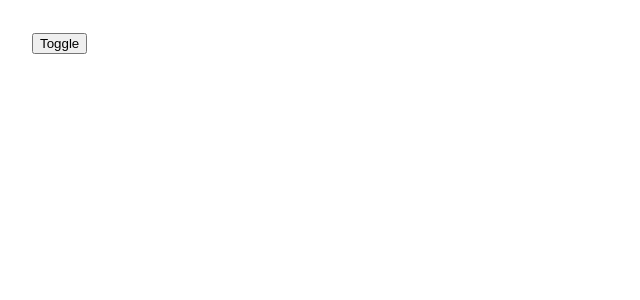
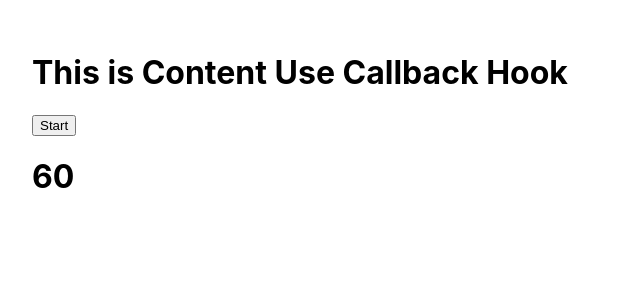
Before and after one commit to devJS-fstack/react-demo, a React (Create React App) app: page / in a window 1280 px wide. Shown: the top 300 px of the page, without its empty margins (0-640 px from the left). Built offline with nearby package versions, Linux system fonts and the light colour scheme.

Commit message:
use callback practice

```diff
--- a/src/index.js
+++ b/src/index.js
@@ -4,29 +4,31 @@ import './index.css';
 import App from './App';
 import App_Todo from './script/App_Todo'
 import App_UseEffects from './script/App_UseEffects'
+import App_UseRef from './script/App_UseRef'
+import App_UseCallback from './script/App_UseCallback'
 import reportWebVitals from './reportWebVitals';
 
 
 // === Ex4(useEffect)
 
-function emitComment(id) {
-  setInterval(() => {
-    window.dispatchEvent(
-      new CustomEvent(`lesson-${id}`, {
-        detail: id,
-      })
-    )
-  }, 2000)
-}
+// function emitComment(id) {
+//   setInterval(() => {
+//     window.dispatchEvent(
+//       new CustomEvent(`lesson-${id}`, {
+//         detail: id,
+//       })
+//     )
+//   }, 2000)
+// }
 
-emitComment(1)
-emitComment(2)
-emitComment(3)
+// emitComment(1)
+// emitComment(2)
+// emitComment(3)
 
 const root = ReactDOM.createRoot(document.getElementById('root'));
 root.render(
   <React.StrictMode>
-    <App_UseEffects />
+    <App_UseCallback />
   </React.StrictMode>
 );
 
--- /dev/null
+++ b/src/script/App_UseCallback.js
@@ -0,0 +1,32 @@
+import '../App.css';
+import Content_UseCallback from './Content_UseCallback'
+const {
+    useState,
+    useRef,
+    useCallback,
+} = require('react')
+
+
+
+function App_UseCallback() {
+
+    const [counter, setCounter] = useState(60)
+
+
+    const handleStart = useCallback(() => {
+        setCounter(counter => counter - 1)
+    }, [])
+
+
+
+
+    return (
+        <div className="app" style={{ padding: 32 }}>
+            <Content_UseCallback onIncrease={handleStart}
+            />
+            <h1>{counter}</h1>
+        </div >
+    )
+}
+
+export default App_UseCallback;
--- /dev/null
+++ b/src/script/App_UseRef.js
@@ -0,0 +1,35 @@
+import '../App.css';
+
+const {
+    useState,
+    useRef
+} = require('react')
+
+
+function App_UseRef() {
+
+    const [counter, setCounter] = useState(60)
+
+    const ref = useRef();
+
+    const handleStart = () => {
+        ref.current = setInterval(() => {
+            setCounter(counter => counter - 1)
+        }, 1000)
+    }
+
+    const handleStop = () => {
+        clearInterval(ref.current)
+    }
+
+
+    return (
+        <div className="app" style={{ padding: 32 }}>
+            <h1>{counter}</h1>
+            <button onClick={handleStart}>Start</button>
+            <button onClick={handleStop}>Stop</button>
+        </div >
+    )
+}
+
+export default App_UseRef;
--- /dev/null
+++ b/src/script/Content_UseCallback.js
@@ -0,0 +1,13 @@
+import { memo } from 'react'
+
+function Content_UseCallback({ onIncrease }) {
+    console.log('re-render')
+    return (
+        <div>
+            <h1>This is Content Use Callback Hook </h1>
+            <button onClick={() => onIncrease()}>Start</button>
+        </div>
+    )
+}
+
+export default memo(Content_UseCallback)
```
